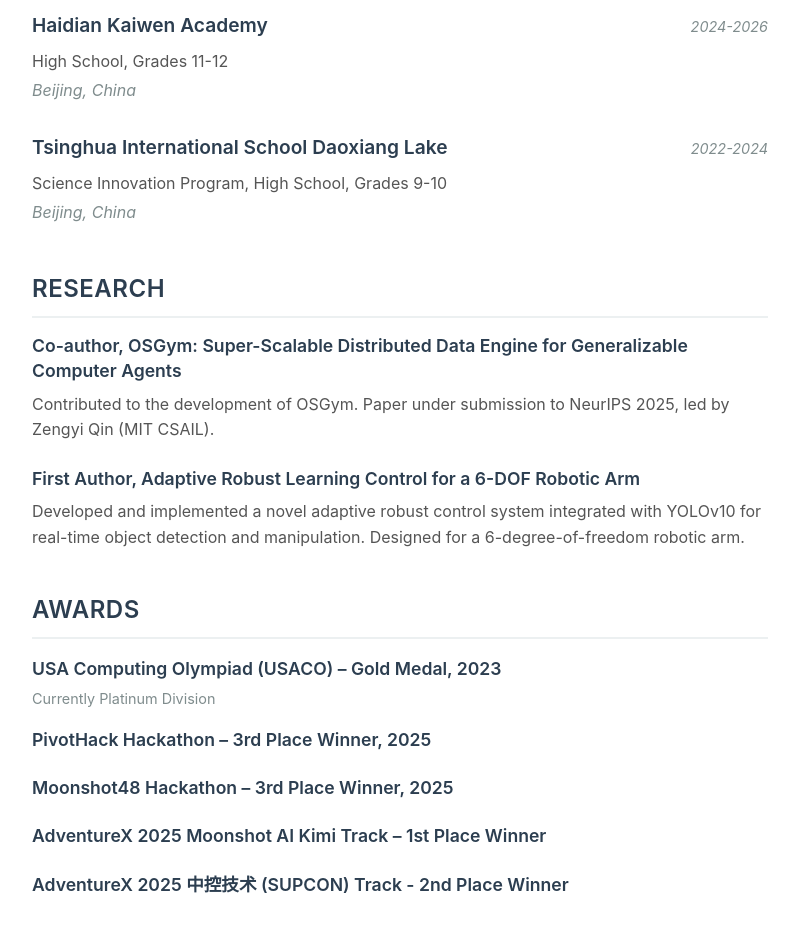
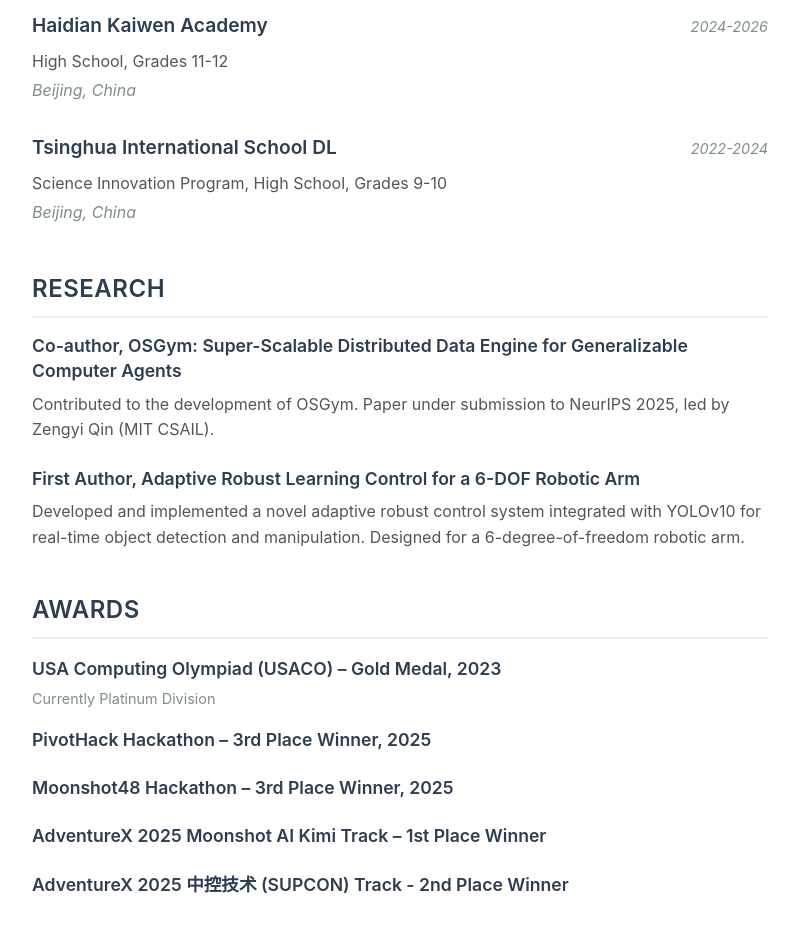
Before and after one commit to JiaceZhao/Photo-Gallery-by-Jiace-Zhao, a Vue app in the folder art-portfolio/: page /about in a window 1280 px wide. Shown: the part 1580-2509 px from the top of the page, without its empty margins (240-1038 px from the left). Built offline with nearby package versions, Linux system fonts and the light colour scheme.

Commit message:
UPDATE:1

```diff
--- a/art-portfolio/src/views/AboutView.vue
+++ b/art-portfolio/src/views/AboutView.vue
@@ -112,7 +112,7 @@
 
         <div class="education-item">
           <div class="education-header">
-            <h3>Tsinghua International School Daoxiang Lake</h3>
+            <h3>Tsinghua International School DL</h3>
             <span class="period">2022-2024</span>
           </div>
           <p>Science Innovation Program, High School, Grades 9-10</p>
```
